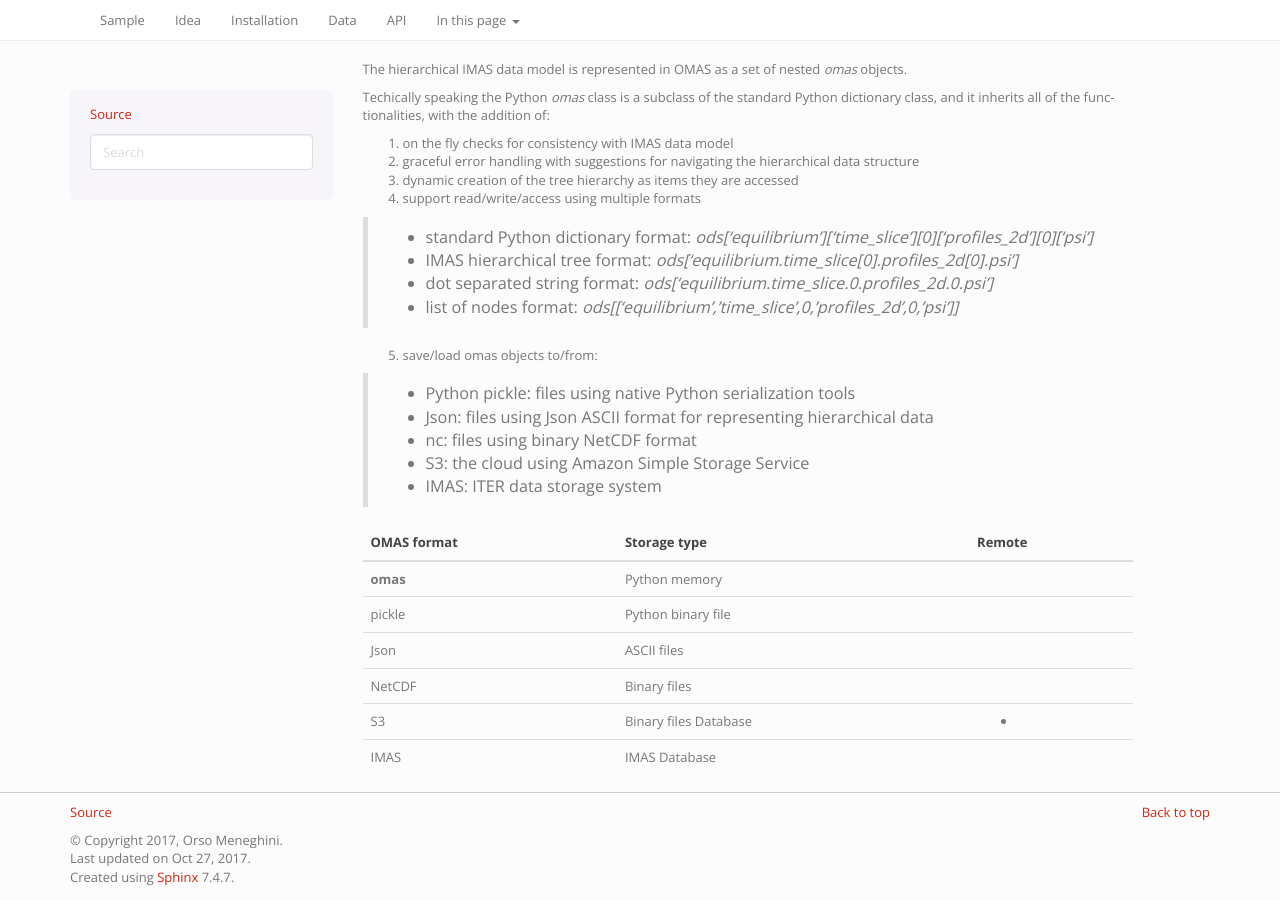
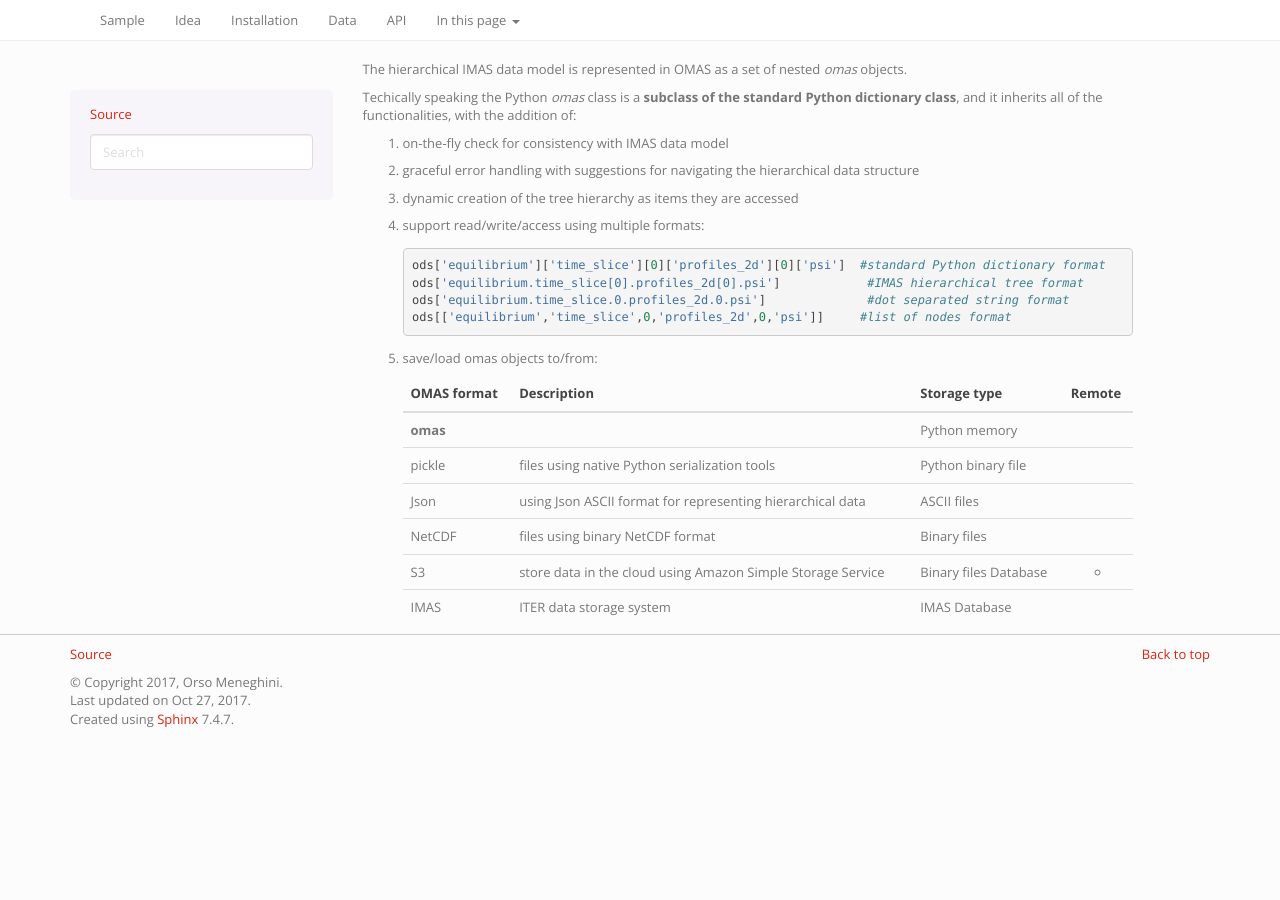
Before and after one commit to gafusion/omas, a Sphinx documentation site: the page built from sphinx/source/how.rst, in a window 1280 px wide. Built offline with Sphinx 7.4.7, drawn with Linux system fonts in a browser that asks for light colours.

```diff
--- a/docs/_config.yml
+++ /dev/null
@@ -1 +0,0 @@
-theme: jekyll-theme-minimal
--- a/sphinx/source/code.rst
+++ /dev/null
@@ -1,5 +0,0 @@
-
-.. automodule:: omas
-   :show-inheritance:
-   :members:
-   :undoc-members:
--- a/sphinx/source/conf.py
+++ b/sphinx/source/conf.py
@@ -26,11 +26,10 @@
 #
 # needs_sphinx = '1.0'
 
-import os,sys,shutil
+import os,sys,shutil,glob
 import sphinx_bootstrap_theme
 
 sys.path.insert(0, os.path.abspath('../../'))
-import omas
 
 shutil.copy2(os.path.abspath('../../omas/imas_structures/3.10.1/omas_doc.html'),os.path.abspath('../source/data.rst'))
 lines=open(os.path.abspath('../source/data.rst')).readlines()
@@ -39,6 +38,27 @@ with open('../source/data.rst','w') as f:
 
 ''')
     f.write(''.join(['   '+line for line in lines]))
+
+txt=''
+for _file in glob.glob(os.path.abspath('../../omas/*.py')):
+    _what=os.path.splitext(os.path.split(_file)[1])[0]
+    if _what=='__init__':
+        continue
+    txt+=('\n'+_what+'\n'+'^'*len(_what)+'\n')
+    txt+='''
+.. automodule:: omas.%s
+   :show-inheritance:
+   :members:
+   :undoc-members:
+'''%((['classes.'+_what,_what]['classes' not in _file]))
+print(txt)
+with open('code.rst','w') as f:
+    f.write('''
+========
+OMAS API
+========
+''')
+    f.write(txt)
 
 # Add any Sphinx extension module names here, as strings. They can be
 # extensions coming with Sphinx (named 'sphinx.ext.*') or your custom
--- a/sphinx/source/how.rst
+++ b/sphinx/source/how.rst
@@ -1,38 +1,35 @@
 The hierarchical IMAS data model is represented in OMAS as a set of nested `omas` objects.
 
-Techically speaking the Python `omas` class is a subclass of the standard Python dictionary class, and it inherits all of the functionalities, with the addition of:
+Techically speaking the Python `omas` class is a **subclass of the standard Python dictionary class**,
+and it inherits all of the functionalities, with the addition of:
 
-1. on the fly checks for consistency with IMAS data model
+1. on-the-fly check for consistency with IMAS data model
 
 2. graceful error handling with suggestions for navigating the hierarchical data structure
 
 3. dynamic creation of the tree hierarchy as items they are accessed
 
-4. support read/write/access using multiple formats
-  * standard Python dictionary format: `ods['equilibrium']['time_slice'][0]['profiles_2d'][0]['psi']`
-  * IMAS hierarchical tree format: `ods['equilibrium.time_slice[0].profiles_2d[0].psi']`
-  * dot separated string format: `ods['equilibrium.time_slice.0.profiles_2d.0.psi']`
-  * list of nodes format: `ods[['equilibrium','time_slice',0,'profiles_2d',0,'psi']]`
+4. support read/write/access using multiple formats::
+
+    ods['equilibrium']['time_slice'][0]['profiles_2d'][0]['psi']  #standard Python dictionary format
+    ods['equilibrium.time_slice[0].profiles_2d[0].psi']            #IMAS hierarchical tree format
+    ods['equilibrium.time_slice.0.profiles_2d.0.psi']              #dot separated string format
+    ods[['equilibrium','time_slice',0,'profiles_2d',0,'psi']]     #list of nodes format
 
 5. save/load omas objects to/from:
-  * Python pickle: files using native Python serialization tools
-  * Json: files using Json ASCII format for representing hierarchical data
-  * nc: files using binary NetCDF format
-  * S3: the cloud using Amazon Simple Storage Service
-  * IMAS: ITER data storage system
 
-+---------------+------------------------+--------+
-| OMAS format   | Storage type           | Remote |
-+===============+========================+========+
-| **omas**      | Python memory          |        |
-+---------------+------------------------+--------+
-| pickle        | Python binary file     |        |
-+---------------+------------------------+--------+
-| Json          | ASCII files            |        |
-+---------------+------------------------+--------+
-| NetCDF        | Binary files           |        |
-+---------------+------------------------+--------+
-| S3            | Binary files Database  | *      |
-+---------------+------------------------+--------+
-| IMAS          | IMAS Database          |        |
-+---------------+------------------------+--------+
+   +---------------+-------------------------------------------------------------+------------------------+--------+
+   | OMAS format   | Description                                                 | Storage type           | Remote |
+   +===============+=============================================================+========================+========+
+   | **omas**      |                                                             | Python memory          |        |
+   +---------------+-------------------------------------------------------------+------------------------+--------+
+   | pickle        | files using native Python serialization tools               | Python binary file     |        |
+   +---------------+-------------------------------------------------------------+------------------------+--------+
+   | Json          | using Json ASCII format for representing hierarchical data  | ASCII files            |        |
+   +---------------+-------------------------------------------------------------+------------------------+--------+
+   | NetCDF        | files using binary NetCDF format                            | Binary files           |        |
+   +---------------+-------------------------------------------------------------+------------------------+--------+
+   | S3            | store data in the cloud using Amazon Simple Storage Service | Binary files Database  | *      |
+   +---------------+-------------------------------------------------------------+------------------------+--------+
+   | IMAS          | ITER data storage system                                    | IMAS Database          |        |
+   +---------------+-------------------------------------------------------------+------------------------+--------+
--- a/sphinx/source/install.rst
+++ b/sphinx/source/install.rst
@@ -11,9 +11,11 @@ To get the OMAS source::
         cd omas
         sudo pip install -e .[build_structures]
 
-OMAS is written in pure Python, and (with limited functionality) can work out of the box without any additional Python dependencies.
+-------------------------
+Installation requirements
+-------------------------
 
-Addidional Python dependencies are required depending on the data save formats used.
+Some Python dependencies are required depending on the data save formats used:
 
 +---------------+-----------------------+
 | OMAS format   |  Python Requirements  |
```
Also changed, not shown: docs/index.html (deleted, +0 -142 lines), 2 other files.
